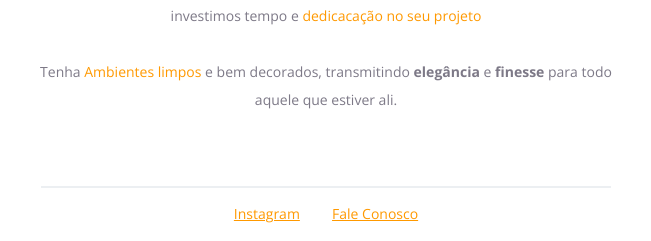
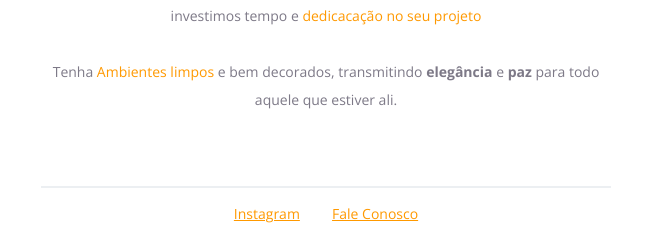
Before and after one commit to DanCalistDev/ProjetoAmbienteGit, a plain HTML site: page index.html in a window 1280 px wide. Shown: the part 511-752 px from the top of the page, 314-965 px from the left. Drawn offline with nearby package versions, Linux system fonts and the light colour scheme; files that its build step writes are made by us from their sources; files whose address does not match are found by name.

Commit message:
Alteração escrita no conteudo

```diff
--- a/index.html
+++ b/index.html
@@ -19,7 +19,7 @@
     <p class="texto">Nós criamos ambientes <strong>exclusivos</strong> e <strong>únicos</strong>, com muito bom gosto e profissionalismo, investimos tempo e <span>dedicacação no seu projeto</span>
       <br>
       <br>
-      Tenha <span>Ambientes limpos</span> e bem decorados, transmitindo <strong>elegância</strong> e <strong>finesse</strong> para todo aquele que estiver ali.
+      Tenha <span>Ambientes limpos</span> e bem decorados, transmitindo <strong>elegância</strong> e <strong>paz</strong> para todo aquele que estiver ali.
     </p>
   </section>
   <div id="line"></div>
```
